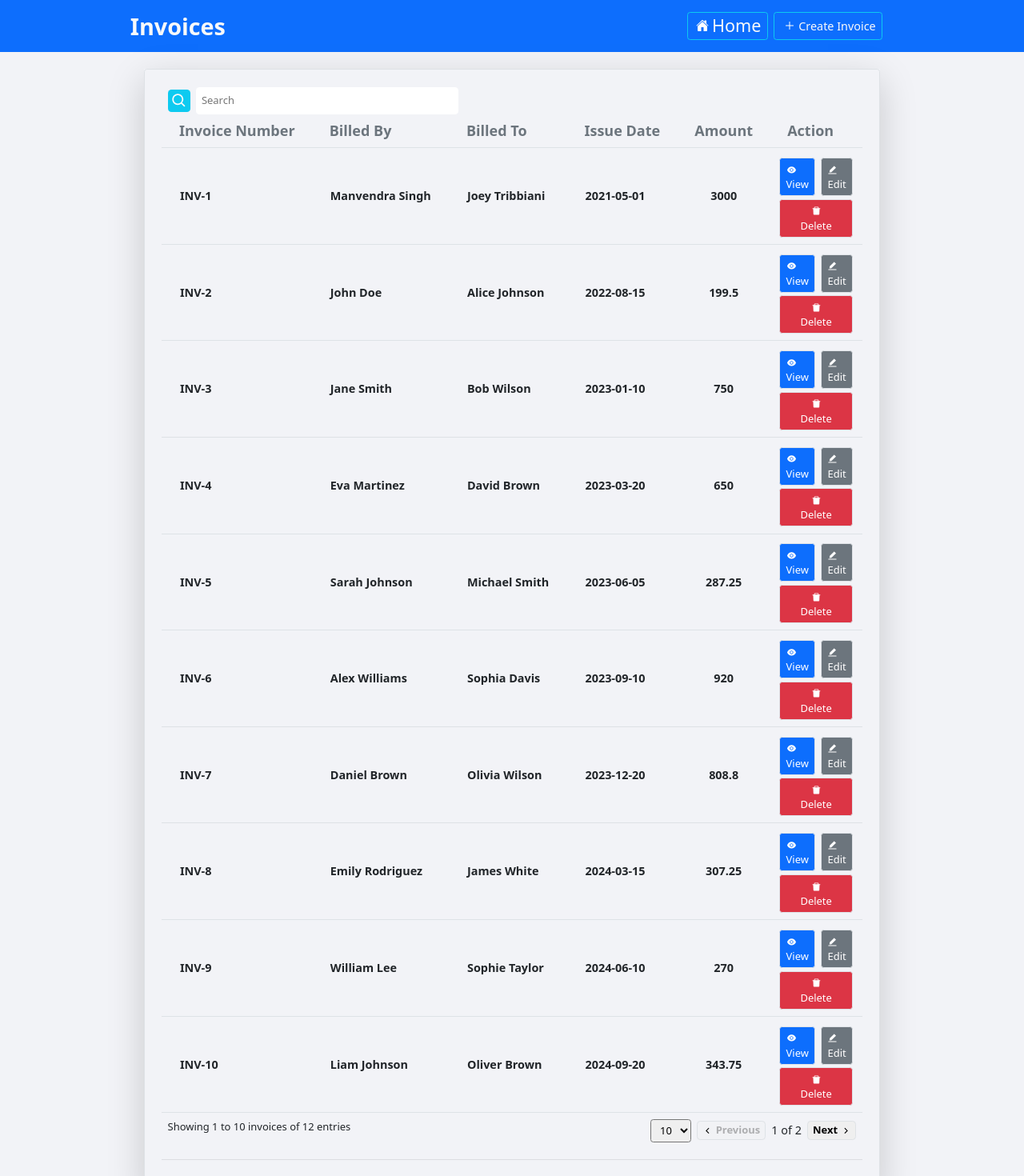
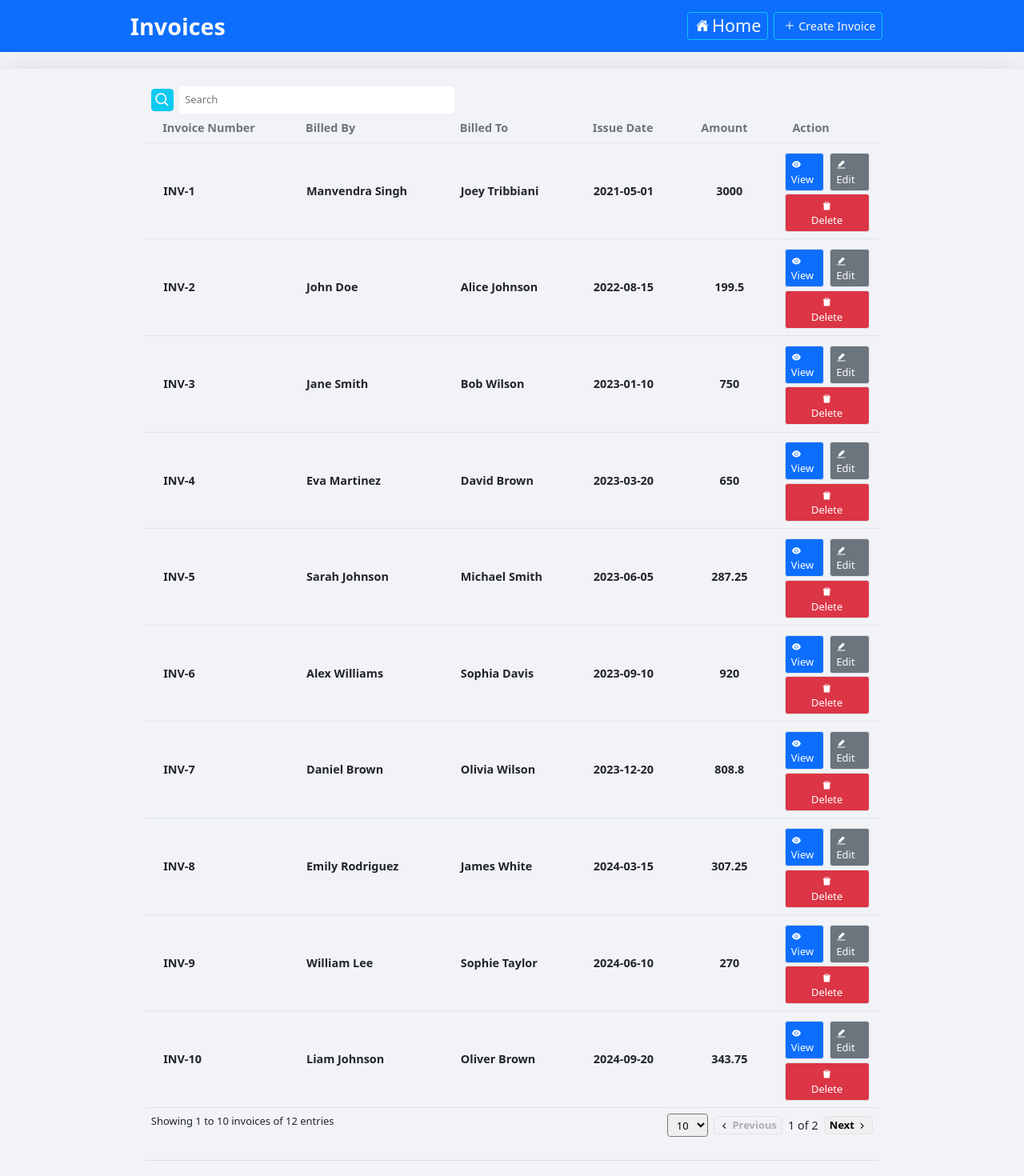
Before and after one commit to itsmanvendra/invoice-generator, a React (Create React App) app: page / in a window 1280 px wide. Shown: the top 1470 px of the page at 80% size. Built offline with nearby package versions, Linux system fonts and the light colour scheme.

Commit message:
mob view fixed

```diff
--- a/package.json
+++ b/package.json
@@ -24,7 +24,7 @@
   },
   "scripts": {
     "start": "react-scripts --openssl-legacy-provider start",
-    "build": "react-scripts build",
+    "build": "react-scripts --openssl-legacy-provider build",
     "test": "react-scripts test",
     "eject": "react-scripts eject"
   },
--- a/src/app/App.css
+++ b/src/app/App.css
@@ -91,3 +91,9 @@ hr {
 .cursor-pointer {
   cursor: pointer
 }
+.custom-scroll{
+  overflow-y: auto;
+  overflow-x: auto;
+  height: 100%;
+  width: 100%;
+}
--- a/src/components/ListAllInvoices.js
+++ b/src/components/ListAllInvoices.js
@@ -64,7 +64,7 @@ const ListAllInvoices = ({ data, handleEditInvoiceData }) => {
       {
         Header: "Invoice Number",
         accessor: "invoiceNumber",
-        minWidth: 100,
+        minWidth: 80,
         maxWidth: 200,
         width: 150,
         Cell: ({ value }) => {
@@ -74,7 +74,7 @@ const ListAllInvoices = ({ data, handleEditInvoiceData }) => {
       {
         Header: "Billed By",
         accessor: "billFrom",
-        minWidth: 100,
+        minWidth: 80,
         maxWidth: 200,
         width: 150,
 
@@ -85,7 +85,7 @@ const ListAllInvoices = ({ data, handleEditInvoiceData }) => {
       {
         Header: "Billed To",
         accessor: "billTo",
-        minWidth: 100,
+        minWidth: 80,
         maxWidth: 200,
         width: 150,
         Cell: ({ value }) => {
@@ -95,6 +95,8 @@ const ListAllInvoices = ({ data, handleEditInvoiceData }) => {
       {
         Header: "Issue Date",
         accessor: "dateOfIssue",
+        minWidth: 80,
+        maxWidth: 200,
         width: 150,
         Cell: ({ value }) => {
           return <div className="fs-6 fw-bold px-4 py-2 ">{value}</div>;
@@ -103,7 +105,7 @@ const ListAllInvoices = ({ data, handleEditInvoiceData }) => {
       {
         Header: "Amount",
         accessor: "total",
-        minWidth: 100,
+        minWidth: 80,
         maxWidth: 200,
         width: 150,
         Cell: ({ value }) => {
@@ -123,14 +125,14 @@ const ListAllInvoices = ({ data, handleEditInvoiceData }) => {
             <div className="d-flex flex-column p-2">
               <div className="d-flex m-1 justify-content-between">
                 <div
-                  className="px-2 py-1 border rounded rounded-2 me-1 bg-primary text-white cursor-pointer"
+                  className="px-2 py-1 border rounded rounded-2 me-1 bg-primary text-white cursor-pointer w-100"
                   onClick={() => handleView(value)}
                 >
                   <AiFillEye />
                   <span className="d-none d-lg-block">View</span>
                 </div>
                 <div
-                  className="px-2 py-1 border rounded rounded-2 ms-1 bg-secondary text-white cursor-pointer "
+                  className="px-2 py-1 border rounded rounded-2 ms-1 bg-secondary text-white cursor-pointer w-100 "
                   onClick={() => handleEdit(value)}
                 >
                   <AiFillEdit />
@@ -200,7 +202,7 @@ const ListAllInvoices = ({ data, handleEditInvoiceData }) => {
 
   // Render the UI for your table
   return (
-    <div className="p-4 border rounded rounded-2">
+    <div className="p-4 w-75 w-md-100 d-flex flex-column justify-content-center">
       <Filter
         handleFilterChange={handleFilterChange}
         filterInput={filterInput}
@@ -215,7 +217,7 @@ const ListAllInvoices = ({ data, handleEditInvoiceData }) => {
               {headerGroup.headers.map((column) => (
                 <th
                   {...column.getHeaderProps()}
-                  className="fs-5 fw-semibold text-secondary px-4 py-2 text-start"
+                  className="fs-md-5 fs-6 fw-semibold text-secondary px-2 px-md-4 py-2 text-wrap text-center text-md-start"
                 >
                   {column.render("Header")}
                 </th>
--- a/src/components/Pagination.js
+++ b/src/components/Pagination.js
@@ -2,14 +2,14 @@ import React from "react";
 import { GrFormNext, GrFormPrevious } from "react-icons/gr";
 const Pagination = ({pageIndex, pageSize, isPrev, isNext, handlePageSizeChange, previousPage, nextPage, data, pageOptions}) => {
   return (
-    <div className="d-flex m-2">
-      <div className="flex-grow-1">
+    <div className="d-flex flex-column flex-md-row m-2">
+      <div className="flex-grow-1 my-2 my-md-0">
         Showing {pageIndex * pageSize + 1} to {(pageIndex * pageSize + pageSize < data.length) ? `${ pageIndex * pageSize + pageSize}` : `${data.length}`}{" "}
         invoices of {data.length} entries
       </div>
       <div>
         <select
-          className="px-2 py-1 rounded rounded-2 me-2"
+          className="px-2 py-1 rounded rounded-2 me-2 my-2 my-md-0"
           value={pageSize}
           onChange={(e) => handlePageSizeChange(e)}
         >
@@ -20,7 +20,7 @@ const Pagination = ({pageIndex, pageSize, isPrev, isNext, handlePageSizeChange,
           ))}
         </select>
       </div>
-      <div className="d-flex align-items-center">
+      <div className="d-flex align-items-center my-2 my-md-0">
         <button
           onClick={() => previousPage()}
           disabled={!isPrev}
--- a/src/page/HomePage.js
+++ b/src/page/HomePage.js
@@ -12,7 +12,7 @@ const HomePage = ({ editInvoiceData }) => {
   };
 
   return (
-    <div className="d-flex m-4 justify-content-center shadow-lg overflow-x-scroll overflow-x-auto ">
+    <div className="d-flex m-4 justify-content-center shadow-lg custom-scroll ">
       <ListAllInvoices
         data={invoices}
         handleEditInvoiceData={handleEditInvoiceData}
```
